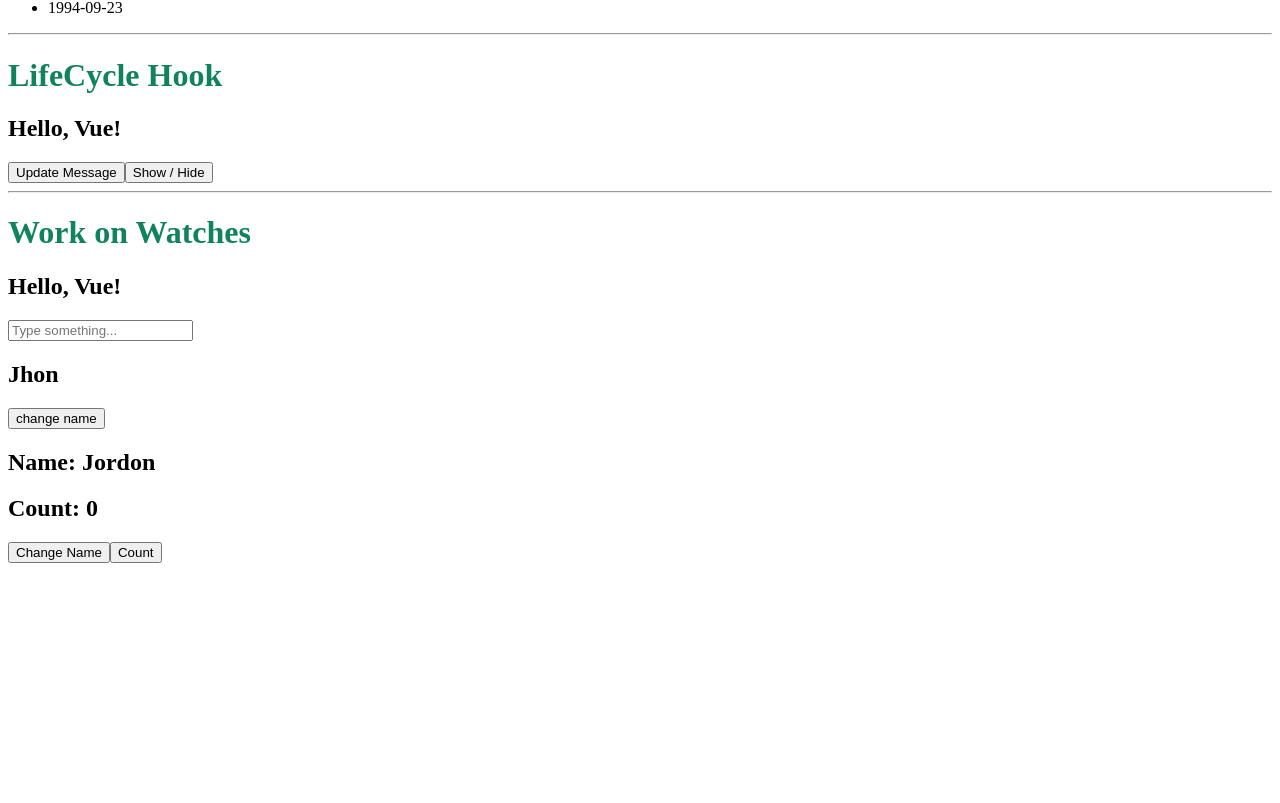
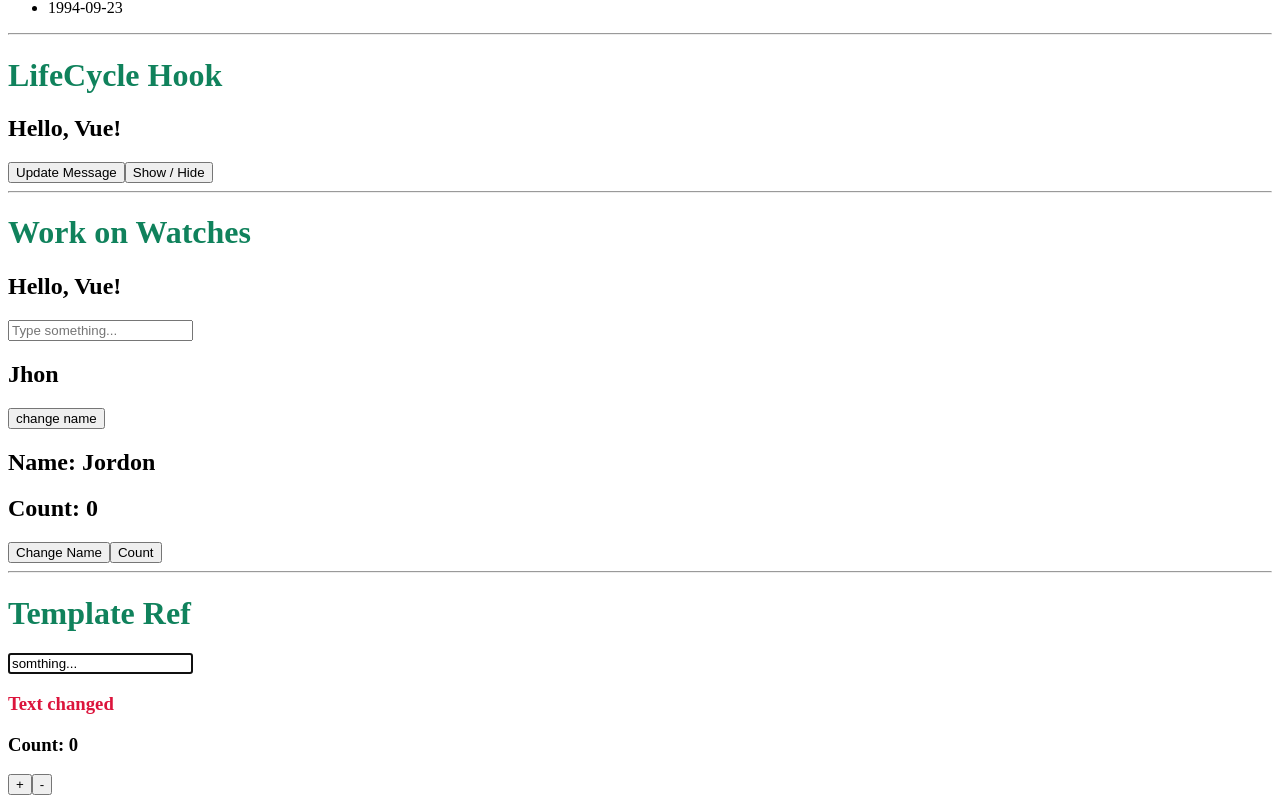
Before and after one commit to shayanahmad1999/vue-course, a Vue app: page / in a window 1280 px wide. Shown: the part 11027-11830 px from the top of the page. Before the commit the page ends 11598 px from the top, so only its background shows below. Built offline with nearby package versions, Linux system fonts and the light colour scheme.

Commit message:
working on Template Ref

```diff
--- a/src/App.vue
+++ b/src/App.vue
@@ -28,6 +28,9 @@ import LifeCycle from './components/LifeCycle.vue';
 import BasicCpmponent from './components/BasicCpmponent.vue';
 import ReactiveObject from './components/ReactiveObject.vue';
 import MultipleSource from './components/MultipleSource.vue';
+import BasicTemplateRef from './components/BasicTemplateRef.vue';
+import FunctionTemplateRef from './components/FunctionTemplateRef.vue';
+import TemplateRefComponent1 from './components/TemplateRefComponent1.vue';
 
 const firstName = ref('Shayan');
 const lastName = ref('Ahmad');
@@ -175,5 +178,9 @@ let showHideComponent = ref(true);
   <BasicCpmponent />
   <ReactiveObject />
   <MultipleSource />
+  <hr />
+  <BasicTemplateRef />
+  <FunctionTemplateRef />
+  <TemplateRefComponent1 />
 </template>
 <style scoped></style>
--- /dev/null
+++ b/src/components/BasicTemplateRef.vue
@@ -0,0 +1,17 @@
+<script setup>
+import { onMounted, ref } from 'vue';
+
+const myRef = ref('');
+
+onMounted(() => {
+    console.log(myRef.value);
+    myRef.value.focus()
+    myRef.value.value = 'somthing...'
+});
+</script>
+<template>
+    <h1>Template Ref</h1>
+    <div>
+        <input type="text" placeholder="Enter your name" ref="myRef">
+    </div>
+</template>
--- /dev/null
+++ b/src/components/FunctionTemplateRef.vue
@@ -0,0 +1,10 @@
+<script setup>
+let myRefFunc = (el) => {
+    console.log(el.textContent);
+    el.textContent = "Text changed";
+    el.style.color = "crimson";
+}
+</script>
+<template>
+    <h3 :ref="myRefFunc">This is inital value</h3>
+</template>
--- /dev/null
+++ b/src/components/TemplateRefComponent1.vue
@@ -0,0 +1,15 @@
+<script setup>
+import { onMounted, ref } from 'vue';
+import TemplateRefComponent2 from './TemplateRefComponent2.vue';
+
+const myRef = ref(null);
+
+onMounted(() => {
+    console.log(myRef.value);
+});
+
+</script>
+
+<template>
+    <TemplateRefComponent2 ref="myRef" />
+</template>
--- /dev/null
+++ b/src/components/TemplateRefComponent2.vue
@@ -0,0 +1,15 @@
+<script setup>
+import { ref } from 'vue';
+
+const count = ref(0);
+const increment = () => count.value++;
+const decrement = () => count.value--;
+
+defineExpose({ count, increment, decrement });
+</script>
+
+<template>
+    <h3>Count: {{ count }}</h3>
+    <button @click="increment">+</button>
+    <button @click="decrement">-</button>
+</template>
```
